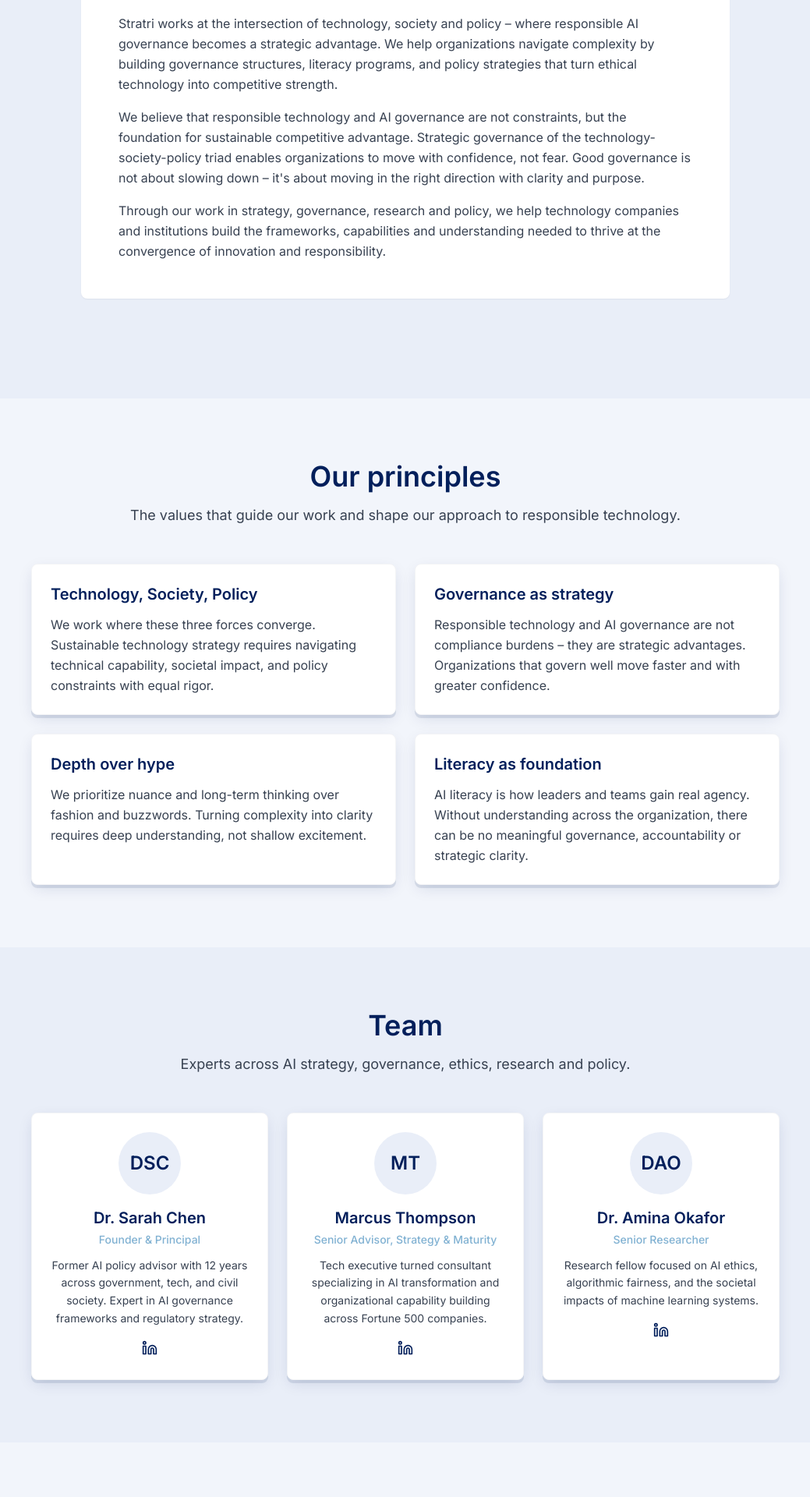
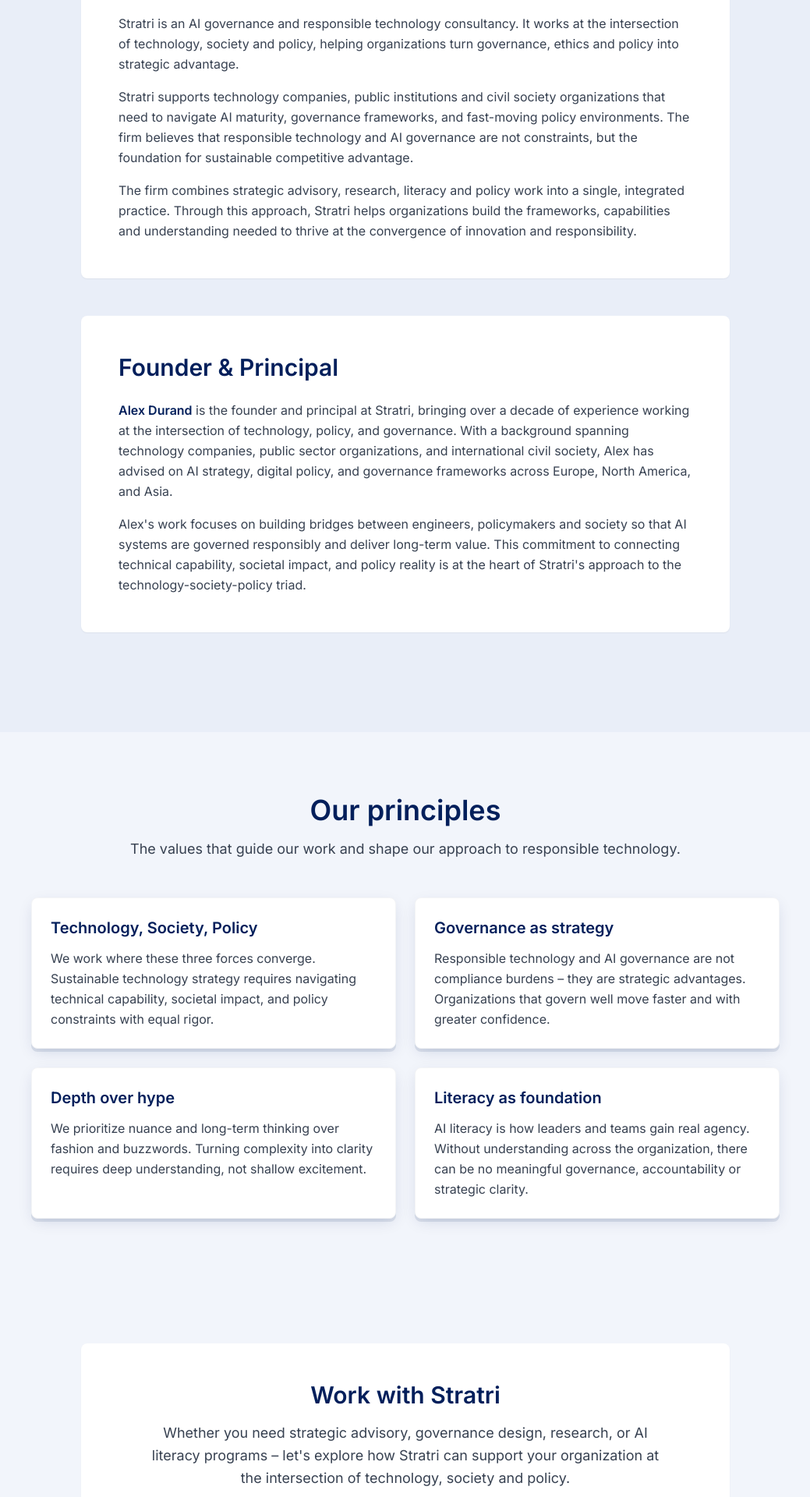
Before and after one commit to nesibekiris/novalign, a React (Vite) app: page /about in a window 1280 px wide. Shown: the part 500-2420 px from the top of the page at 78% size, without its empty margins (120-1159 px from the left). Built offline with nearby package versions, Linux system fonts and the light colour scheme.

Commit message:
Updated About.tsx

```diff
--- a/src/pages/About.tsx
+++ b/src/pages/About.tsx
@@ -1,6 +1,5 @@
 import { Button } from '../components/Button';
 import { Card } from '../components/Card';
-import { Linkedin } from 'lucide-react';
 
 export function About() {
   const principles = [
@@ -26,26 +25,6 @@ export function About() {
     },
   ];
 
-  const team = [
-    {
-      name: 'Dr. Sarah Chen',
-      role: 'Founder & Principal',
-      bio: 'Former AI policy advisor with 12 years across government, tech, and civil society. Expert in AI governance frameworks and regulatory strategy.',
-      linkedin: 'https://www.linkedin.com',
-    },
-    {
-      name: 'Marcus Thompson',
-      role: 'Senior Advisor, Strategy & Maturity',
-      bio: 'Tech executive turned consultant specializing in AI transformation and organizational capability building across Fortune 500 companies.',
-      linkedin: 'https://www.linkedin.com',
-    },
-    {
-      name: 'Dr. Amina Okafor',
-      role: 'Senior Researcher',
-      bio: 'Research fellow focused on AI ethics, algorithmic fairness, and the societal impacts of machine learning systems.',
-      linkedin: 'https://www.linkedin.com',
-    },
-  ];
 
   return (
     <div className="min-h-screen bg-light">
@@ -61,16 +40,28 @@ export function About() {
       <section className="py-20">
         <div className="max-w-4xl mx-auto px-4 sm:px-6 lg:px-8">
           <div className="bg-white rounded-lg p-8 lg:p-12 shadow-sm mb-12">
-            <h2 className="text-3xl font-semibold text-navy mb-6">Our purpose</h2>
+            <h2 className="text-3xl font-semibold text-navy mb-6">About Stratri</h2>
             <div className="prose prose-lg max-w-none">
               <p className="text-gray-700 leading-relaxed mb-4">
-                Stratri works at the intersection of technology, society and policy – where responsible AI governance becomes a strategic advantage. We help organizations navigate complexity by building governance structures, literacy programs, and policy strategies that turn ethical technology into competitive strength.
+                Stratri is an AI governance and responsible technology consultancy. It works at the intersection of technology, society and policy, helping organizations turn governance, ethics and policy into strategic advantage.
               </p>
               <p className="text-gray-700 leading-relaxed mb-4">
-                We believe that responsible technology and AI governance are not constraints, but the foundation for sustainable competitive advantage. Strategic governance of the technology-society-policy triad enables organizations to move with confidence, not fear. Good governance is not about slowing down – it's about moving in the right direction with clarity and purpose.
+                Stratri supports technology companies, public institutions and civil society organizations that need to navigate AI maturity, governance frameworks, and fast-moving policy environments. The firm believes that responsible technology and AI governance are not constraints, but the foundation for sustainable competitive advantage.
               </p>
               <p className="text-gray-700 leading-relaxed">
-                Through our work in strategy, governance, research and policy, we help technology companies and institutions build the frameworks, capabilities and understanding needed to thrive at the convergence of innovation and responsibility.
+                The firm combines strategic advisory, research, literacy and policy work into a single, integrated practice. Through this approach, Stratri helps organizations build the frameworks, capabilities and understanding needed to thrive at the convergence of innovation and responsibility.
+              </p>
+            </div>
+          </div>
+
+          <div className="bg-white rounded-lg p-8 lg:p-12 shadow-sm mb-12">
+            <h2 className="text-3xl font-semibold text-navy mb-6">Founder & Principal</h2>
+            <div className="prose prose-lg max-w-none">
+              <p className="text-gray-700 leading-relaxed mb-4">
+                <span className="font-semibold text-navy">Alex Durand</span> is the founder and principal at Stratri, bringing over a decade of experience working at the intersection of technology, policy, and governance. With a background spanning technology companies, public sector organizations, and international civil society, Alex has advised on AI strategy, digital policy, and governance frameworks across Europe, North America, and Asia.
+              </p>
+              <p className="text-gray-700 leading-relaxed">
+                Alex's work focuses on building bridges between engineers, policymakers and society so that AI systems are governed responsibly and deliver long-term value. This commitment to connecting technical capability, societal impact, and policy reality is at the heart of Stratri's approach to the technology-society-policy triad.
               </p>
             </div>
           </div>
@@ -96,50 +87,13 @@ export function About() {
         </div>
       </section>
 
-      <section className="py-20">
-        <div className="max-w-5xl mx-auto px-4 sm:px-6 lg:px-8">
-          <div className="text-center mb-12">
-            <h2 className="text-3xl sm:text-4xl font-semibold text-navy mb-4">Team</h2>
-            <p className="text-lg text-gray-700 max-w-3xl mx-auto">
-              Experts across AI strategy, governance, ethics, research and policy.
-            </p>
-          </div>
-          <div className="grid grid-cols-1 md:grid-cols-2 lg:grid-cols-3 gap-6">
-            {team.map((member, index) => (
-              <Card key={index} className="text-center">
-                <div className="w-20 h-20 bg-light rounded-full mx-auto mb-4 flex items-center justify-center">
-                  <span className="text-2xl font-semibold text-navy">
-                    {member.name
-                      .split(' ')
-                      .map((n) => n[0])
-                      .join('')}
-                  </span>
-                </div>
-                <h3 className="text-xl font-semibold text-navy mb-1">{member.name}</h3>
-                <p className="text-sm text-blue-soft font-medium mb-3">{member.role}</p>
-                <p className="text-sm text-gray-700 leading-relaxed mb-4">{member.bio}</p>
-                <a
-                  href={member.linkedin}
-                  target="_blank"
-                  rel="noopener noreferrer"
-                  className="inline-flex items-center text-navy hover:text-blue-soft transition-colors"
-                  aria-label={`${member.name} on LinkedIn`}
-                >
-                  <Linkedin size={20} />
-                </a>
-              </Card>
-            ))}
-          </div>
-        </div>
-      </section>
 
       <section className="py-20 bg-light-bg">
         <div className="max-w-4xl mx-auto px-4 sm:px-6 lg:px-8 text-center">
           <div className="bg-white rounded-lg p-12 shadow-sm">
-            <h2 className="text-3xl font-semibold text-navy mb-4">Work with us</h2>
+            <h2 className="text-3xl font-semibold text-navy mb-4">Work with Stratri</h2>
             <p className="text-lg text-gray-700 mb-8 max-w-2xl mx-auto leading-relaxed">
-              Whether you need strategic advisory, governance design, research, or AI literacy programs – let's explore
-              how we can support your organization.
+              Whether you need strategic advisory, governance design, research, or AI literacy programs – let's explore how Stratri can support your organization at the intersection of technology, society and policy.
             </p>
             <Button href="/connect">Get in touch</Button>
           </div>
--- a/src/pages/Services.tsx
+++ b/src/pages/Services.tsx
@@ -107,6 +107,23 @@ export function Services() {
             ))}
           </div>
 
+          <div className="mt-20">
+            <div className="bg-gradient-to-br from-navy to-navy-light text-white rounded-lg p-8 lg:p-12 shadow-lg">
+              <div className="max-w-3xl mx-auto text-center">
+                <h2 className="text-3xl font-semibold mb-4">Railway – AI Governance & Maturity Framework</h2>
+                <p className="text-xl text-gray-200 mb-6 leading-relaxed">
+                  Railway is Stratri's framework for assessing AI maturity and designing governance at the intersection of Technology, Society and Policy.
+                </p>
+                <p className="text-gray-300 mb-8 leading-relaxed">
+                  It provides a comprehensive approach to understanding where organizations are in their AI journey and building the governance structures, processes, and capabilities they need to move with confidence.
+                </p>
+                <Button href="/railway" className="bg-white text-navy hover:bg-light">
+                  Explore Railway framework
+                </Button>
+              </div>
+            </div>
+          </div>
+
           <div className="mt-20 text-center bg-light-bg rounded-lg p-12">
             <h2 className="text-2xl sm:text-3xl font-semibold text-navy mb-4">
               Ready to work together?
```
